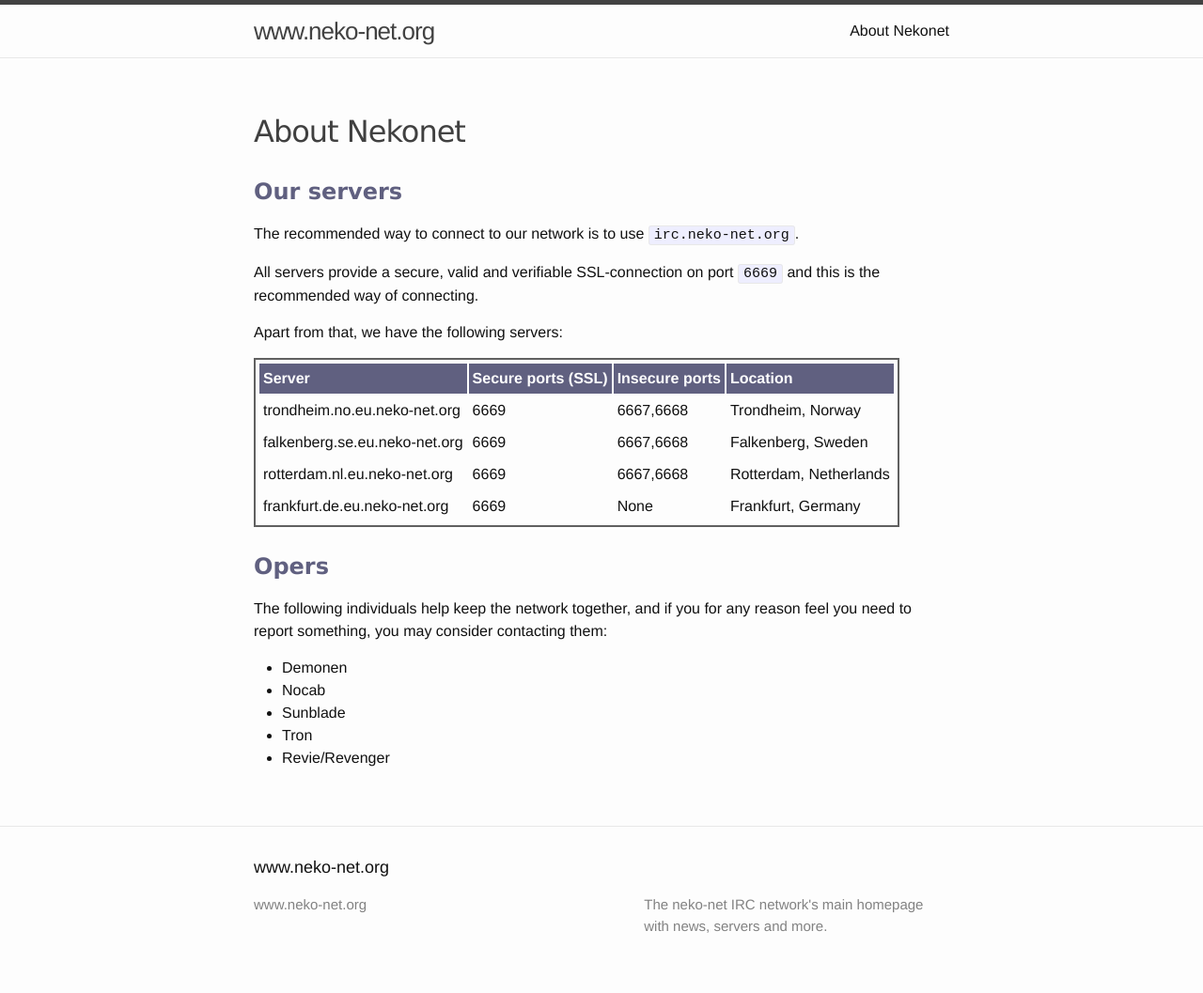
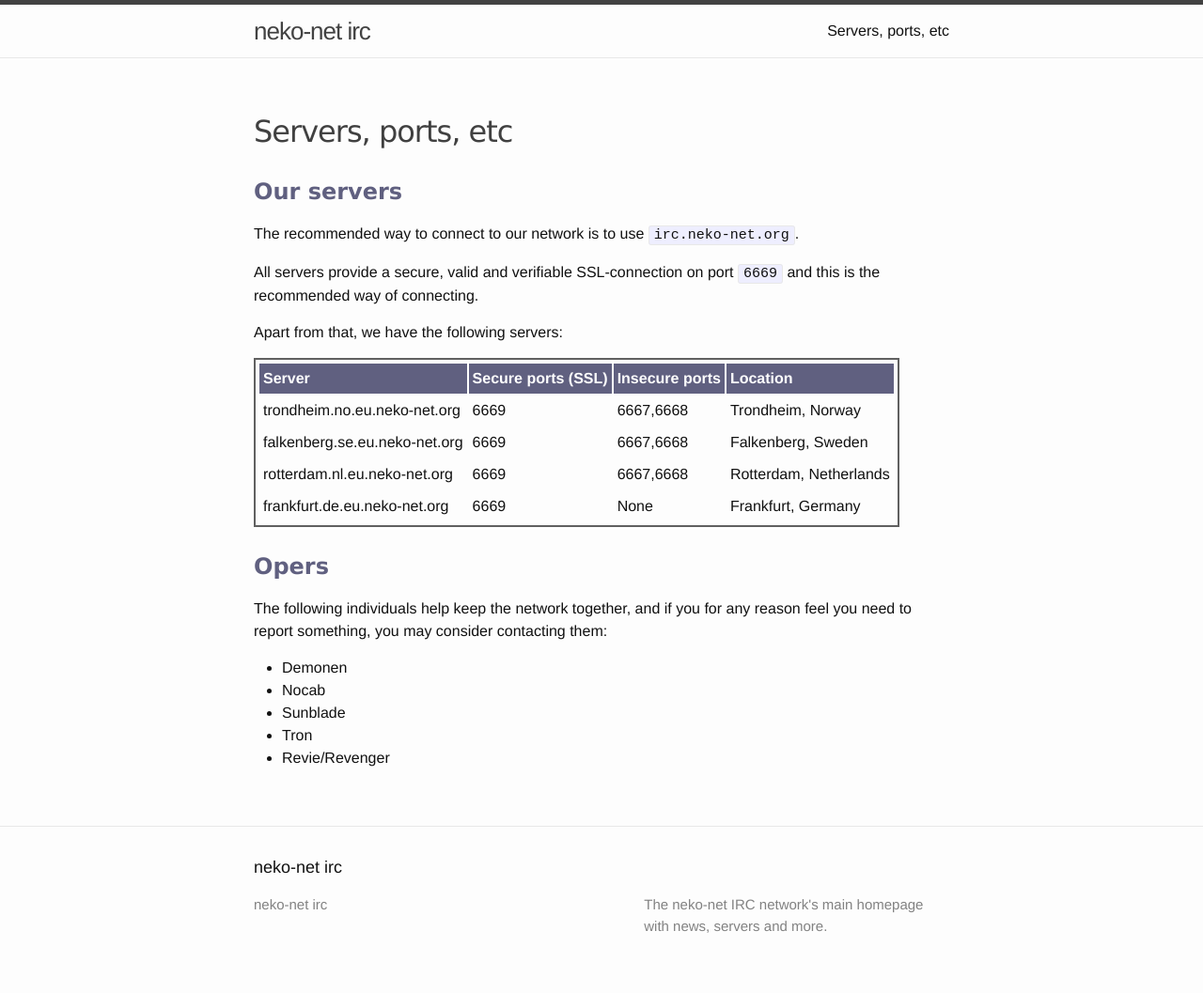
Before and after one commit to josteink/neko-net-pages, a Jekyll site: the page built from about.md, in a window 1280 px wide. Shown: the whole page at 94% size. Built offline with Jekyll 4.4.1, drawn with Linux system fonts in a browser that asks for light colours.

Commit message:
Nekonet-ify settings, titles, etc.

```diff
--- a/_config.yml
+++ b/_config.yml
@@ -6,7 +6,7 @@
 # 'jekyll serve'. If you change this file, please restart the server process.
 
 # Site settings
-title: www.neko-net.org
+title: neko-net irc
 #email: noreply@neko-net.org
 description: > # this means to ignore newlines until "baseurl:"
   The neko-net IRC network's main homepage with news, servers and more.
--- a/about.md
+++ b/about.md
@@ -1,7 +1,7 @@
 ---
 layout: page
-title: About Nekonet
-permalink: /about/
+title: Servers, ports, etc
+permalink: /servers/
 ---
 
 # Our servers
--- a/index.html
+++ b/index.html
@@ -4,7 +4,7 @@ layout: default
 
 <div class="home">
 
-  <h1 class="page-heading">Posts</h1>
+  <h1 class="page-heading">Latest network news</h1>
 
   <ul class="post-list">
     {% for post in site.posts %}
```
